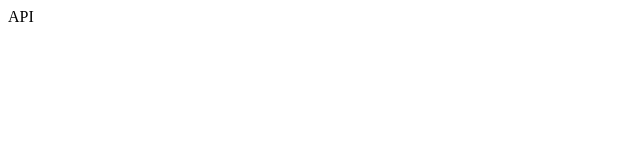
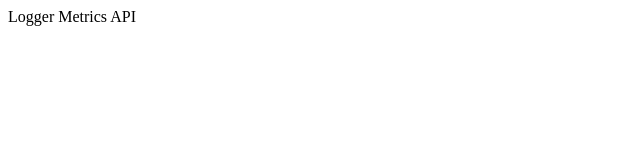
Before and after one commit to jprivillaso/node-logging, a website: page public/index.html in a window 1280 px wide. Shown: the whole page, without its empty margins (0-640 px from the left). Drawn offline with Linux system fonts and the light colour scheme.

Commit message:
Updated documentation and added pm2 to run the root file

```diff
--- a/package.json
+++ b/package.json
@@ -5,7 +5,7 @@
   "main": "index.js",
   "scripts": {
     "dev": "PORT=3000 nodemon src/app.ts",
-    "start": "node dist/app.js",
+    "start": "pm2-runtime dist/app.js",
     "build": "tsc -p tsconfig.json",
     "test": "mocha -r ts-node/register tests/**/*.spec.ts",
     "start:lambda": "netlify-lambda serve src/lambda",
--- a/public/index.html
+++ b/public/index.html
@@ -6,6 +6,6 @@
   <title>Document</title>
 </head>
 <body>
-  <div>API</div>
+  <div>Logger Metrics API</div>
 </body>
 </html>
```
Also changed, not shown: README.md, 1 other file.
